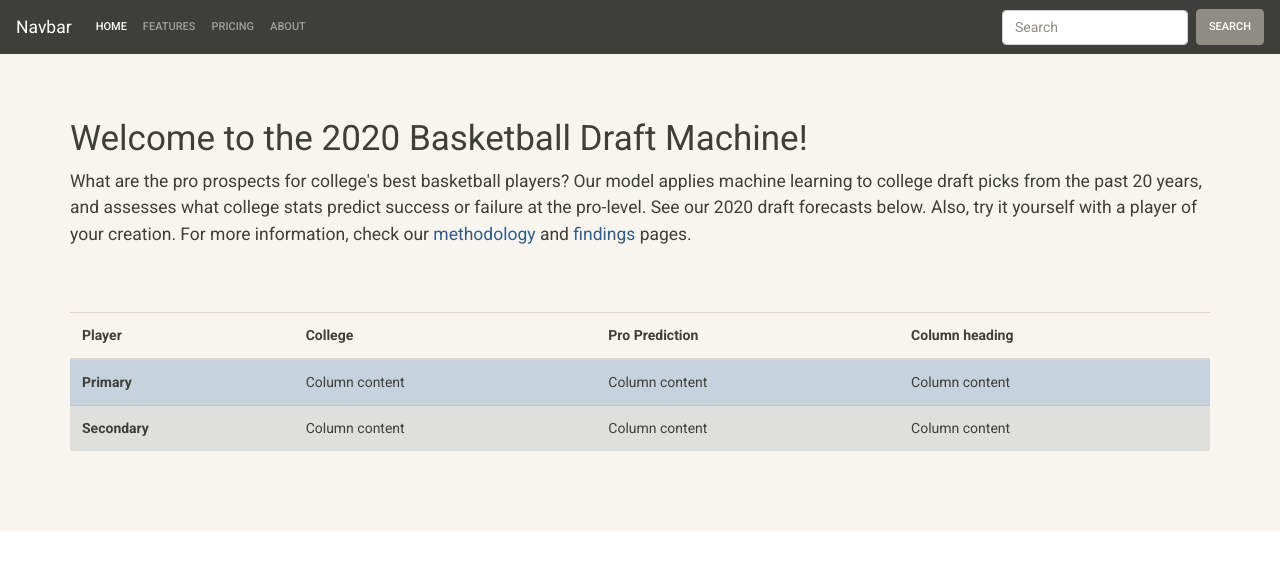
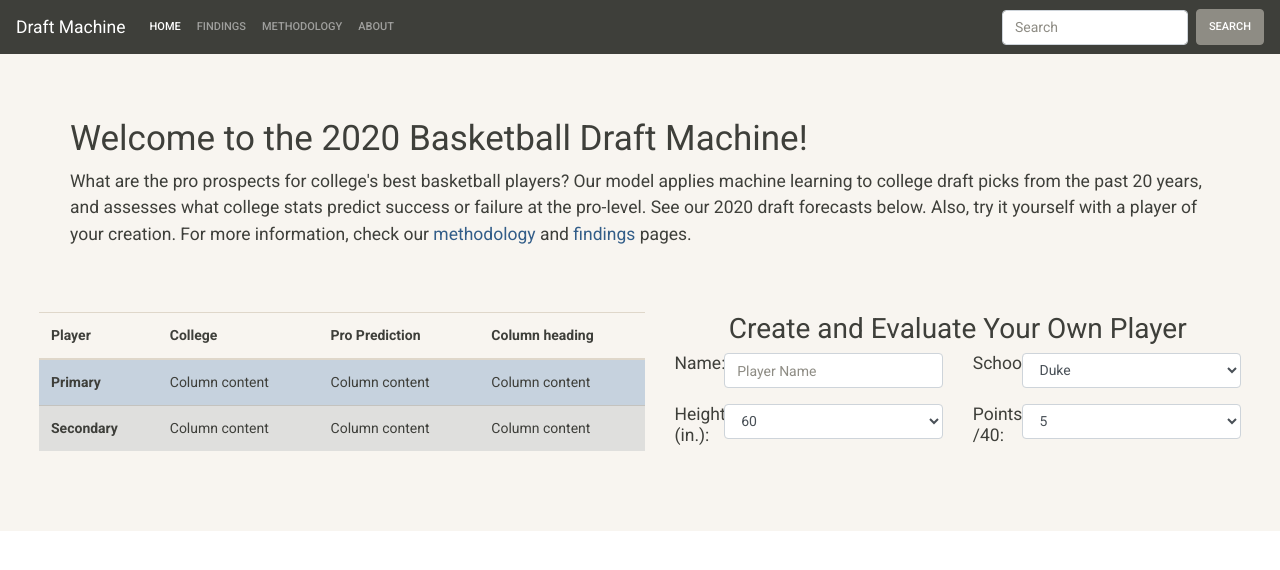
Before and after one commit to woodfin8/Draft_Machine, a plain HTML site: page index.html in a window 1280 px wide. Drawn offline with nearby package versions, Linux system fonts and the light colour scheme.

Commit message:
form added to home page

```diff
--- a/index.html
+++ b/index.html
@@ -16,7 +16,7 @@
 
 <body>
     <nav class="navbar navbar-expand-lg navbar-dark bg-primary">
-        <a class="navbar-brand" href="#">Navbar</a>
+        <a class="navbar-brand" href="#">Draft Machine</a>
         <button class="navbar-toggler" type="button" data-toggle="collapse" data-target="#navbarColor01"
             aria-controls="navbarColor01" aria-expanded="false" aria-label="Toggle navigation">
             <span class="navbar-toggler-icon"></span>
@@ -28,10 +28,10 @@
                     <a class="nav-link" href="#">Home <span class="sr-only">(current)</span></a>
                 </li>
                 <li class="nav-item">
-                    <a class="nav-link" href="#">Features</a>
+                    <a class="nav-link" href="#">Findings</a>
                 </li>
                 <li class="nav-item">
-                    <a class="nav-link" href="#">Pricing</a>
+                    <a class="nav-link" href="#">Methodology</a>
                 </li>
                 <li class="nav-item">
                     <a class="nav-link" href="#">About</a>
@@ -57,11 +57,14 @@
                     forecasts
                     below.
                     Also, try it yourself with a player of your creation.
-                    For more information, check our <a href="#" class="text-primary">methodology </a> and <a href="#" class = "text-primary">findings</a> pages.
+                    For more information, check our <a href="#" class="text-primary">methodology </a> and <a href="#"
+                        class="text-primary">findings</a> pages.
                 </p>
                 <hr class="my-4">
             </div>
-            <div class="row">
+        </div>
+        <div class="row ml-4">
+            <div class=col-6>
                 <table class="table table-hover">
                     <thead>
                         <tr>
@@ -89,7 +92,77 @@
                     </tbody>
                 </table>
             </div>
+            <div class=col-6>
+                <div class="row mr-4">
+                    <div class=col-12>
+                        <h2 class="text-center">Create and Evaluate Your Own Player</h2>
                     </div>
+                </div>
+
+                <div class="row mr-4">
+                    <div class=col-1>
+                        <h5>Name:</h5>
+                    </div>
+                    <div class=col-5>
+                        <form>
+                            <div class="form-group">
+                                <input type="text" class="form-control" placeholder="Player Name" id="inputDefault">
+                            </div>
+                        </form>
+                    </div>
+                    <div class=col-1>
+                        <h5>School:</h5>
+                    </div>
+                    <div class=col-5>
+                        <form>
+                            <div class="form-group">
+                                <select class="form-control" id="exampleSelect1">
+                                    <option>Duke</option>
+                                    <option>UNC</option>
+                                    <option>Kansas</option>
+                                    <option>UCLA</option>
+                                    <option>Rutgers</option>
+                                </select>
+                            </div>
+                        </form>
+                    </div>
+                </div>
+                <div class="row mr-4">
+                    <div class=col-1>
+                        <h5>Height (in.):</h5>
+                    </div>
+                    <div class=col-5>
+                        <form>
+                            <div class="form-group">
+                                <select class="form-control" id="exampleSelect1">
+                                    <option>60</option>
+                                    <option>65</option>
+                                    <option>70</option>
+                                    <option>75</option>
+                                    <option>80</option>
+                                </select>
+                            </div>
+                        </form>
+                    </div>
+                    <div class=col-1>
+                        <h5>Points /40:</h5>
+                    </div>
+                    <div class=col-5>
+                        <form>
+                            <div class="form-group">
+                                <select class="form-control" id="exampleSelect1">
+                                    <option>5</option>
+                                    <option>10</option>
+                                    <option>15</option>
+                                    <option>20</option>
+                                    <option>25</option>
+                                </select>
+                            </div>
+                        </form>
+                    </div>
+                </div>
+            </div>
+
         </div>
 
         <script src="https://code.jquery.com/jquery-3.4.1.slim.min.js"
```
Lines whose indentation alone changed are shown as unchanged.
